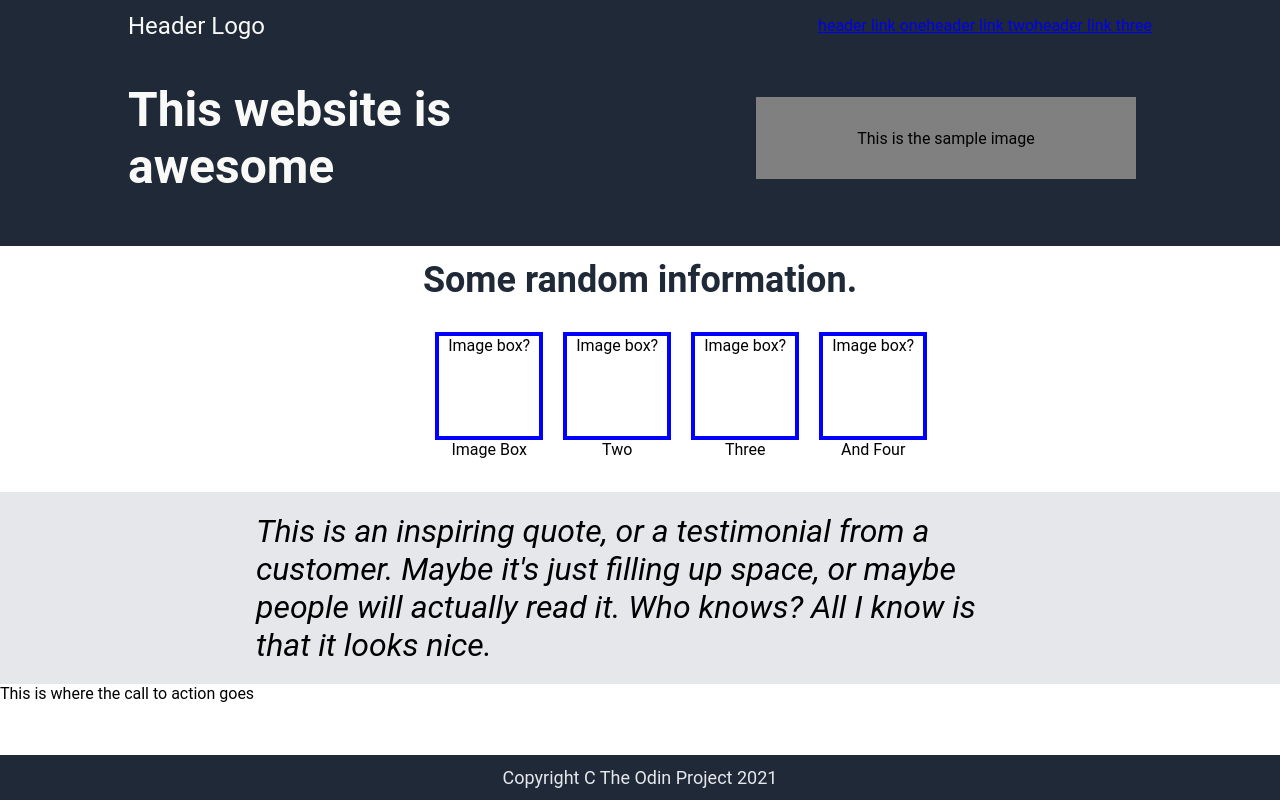
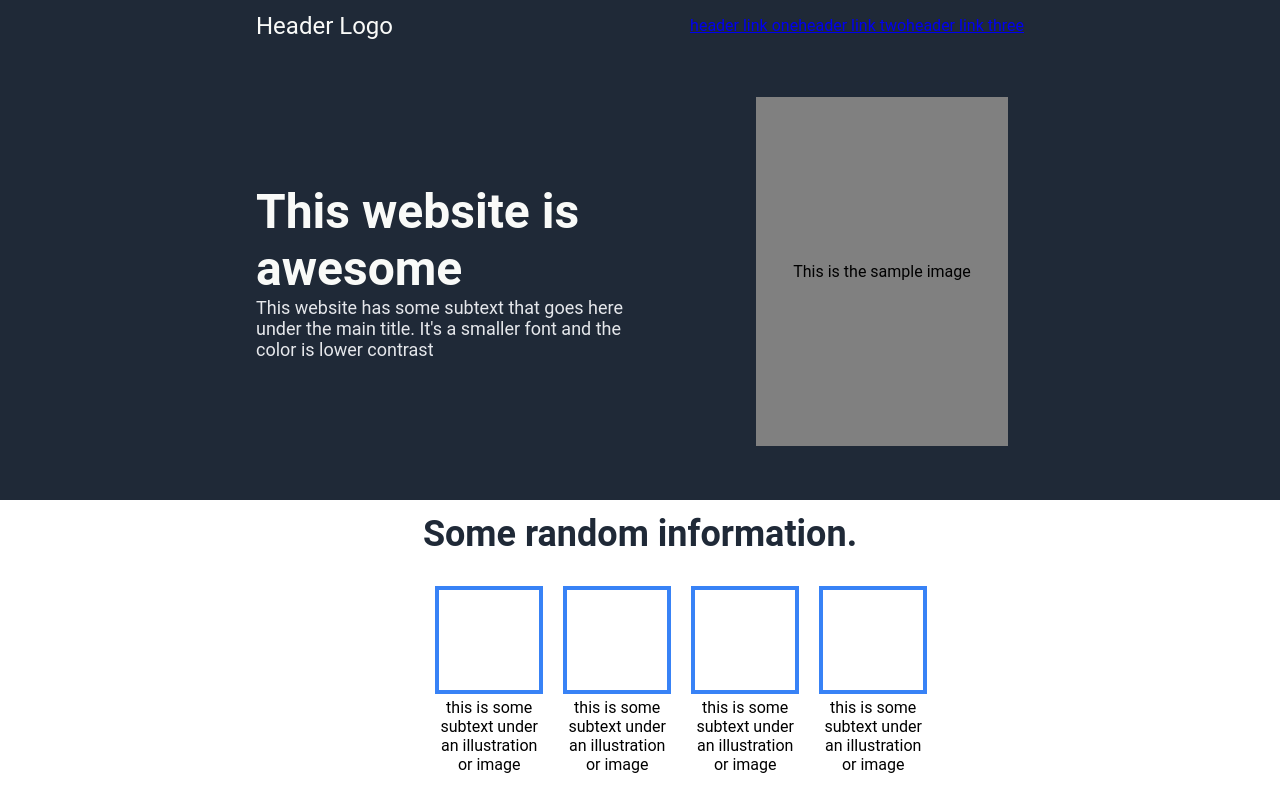
Before and after one commit to SgtKazoo/sample-landing-page, a plain HTML site: page index.html in a window 1280 px wide. Shown: the top 803 px of the page. Drawn offline with Linux system fonts and the light colour scheme.

Commit message:
Resized the page and other reformatting to make the page nicer looking

```diff
--- a/index.html
+++ b/index.html
@@ -24,6 +24,7 @@
                 <div class="hero-container">
                     <div class="hero-left">
                         <div class="main-text">This website is awesome</div>
+                        <div class="hero-secondary-text">This website has some subtext that goes here under the main title. It's a smaller font and the color is lower contrast</div>
                     </div>
                     <div class="hero-right">This is the sample image</div>
                 </div>
@@ -32,16 +33,16 @@
                 <div class="information-header-text">Some random information.</div>
                 <div class="images-container">
                     <div class="image-item">
-                        <div class="image-box">Image box?</div>Image Box
+                        <div class="image-box"></div>this is some subtext under an illustration or image
                     </div>
                     <div class="image-item">
-                        <div class="image-box">Image box?</div>Two
+                        <div class="image-box"></div>this is some subtext under an illustration or image
                     </div>
                     <div class="image-item">
-                        <div class="image-box">Image box?</div>Three
+                        <div class="image-box"></div>this is some subtext under an illustration or image
                     </div>
                     <div class="image-item">
-                        <div class="image-box">Image box?</div> And Four
+                        <div class="image-box"></div>this is some subtext under an illustration or image
                     </div>
                 </div>
             </div>
--- a/styles.css
+++ b/styles.css
@@ -1,10 +1,11 @@
 body{
-    height: 100vh;
+    height: 150vh;
     margin: 0;
     overflow: hidden;
     font-family: Roboto, sans-serif;
     display: flex;
     flex-direction: column;
+    overflow: scroll;
 }
 .page-content{
     display: flex;
@@ -17,7 +18,8 @@ body{
     display: flex;
     flex-direction: column;
     flex-grow: auto;
-    padding: 0px 10%;
+    padding: 0px 20%;
+    height: 500px;
 }
 
 .header-top{
@@ -35,10 +37,11 @@ body{
     flex-grow: auto;
 }
 
-.header-links > ul{
+.header-links > *{
     display: flex;
     flex-direction: row;
     list-style: none;
+    text-decoration: none;
 }
 
 
@@ -49,6 +52,7 @@ body{
 
 .hero-container{
     display: flex;
+    flex-grow: 1;
     flex-direction: row;
     justify-content: space-between;
     gap: 100px;
@@ -58,6 +62,8 @@ body{
 .hero-left{
     display: flex;
     max-width: 50%;
+    flex-direction: column;
+    justify-content: center;
 }
 
 .hero-right{
@@ -68,7 +74,6 @@ body{
     text-align: center;
     margin: 16px;
     flex-grow: 1;
-    min
 }
 
 .main-text{
@@ -113,15 +118,17 @@ body{
 
 /*holds the image box and the description*/
 .image-item{
-    display: column;
-    flex-direction: row;
-    gap: 20px;
+    display: flex;
+    flex-direction: column;
+    gap: 4px;
+    align-items: center;
+    justify-content: center;
 }
 
 .image-box{
     width: 100px;
     height: 100px;
-    border: 4px solid blue;
+    border: 4px solid #3882f6;
 }
 
 .quote{
```
